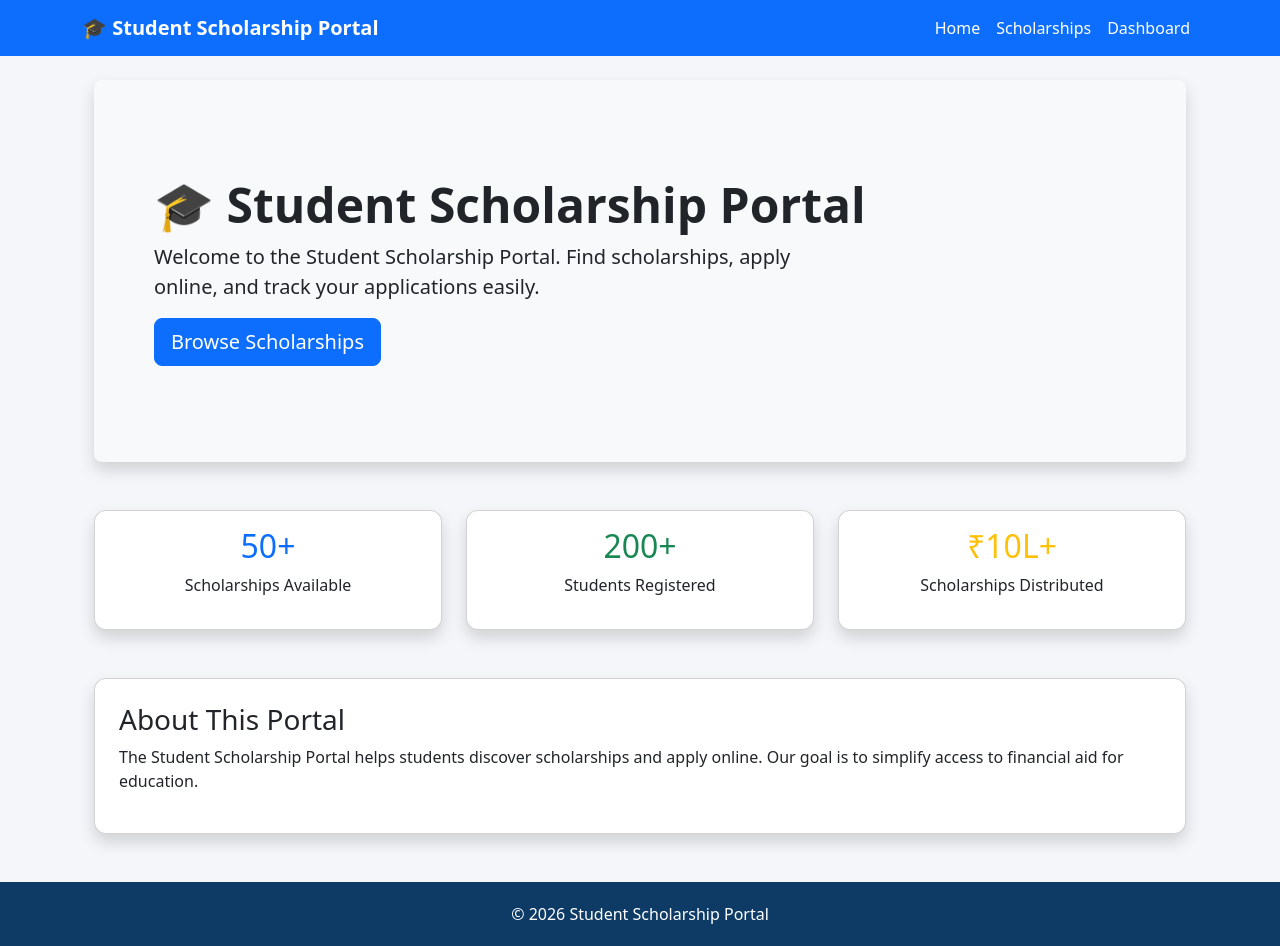
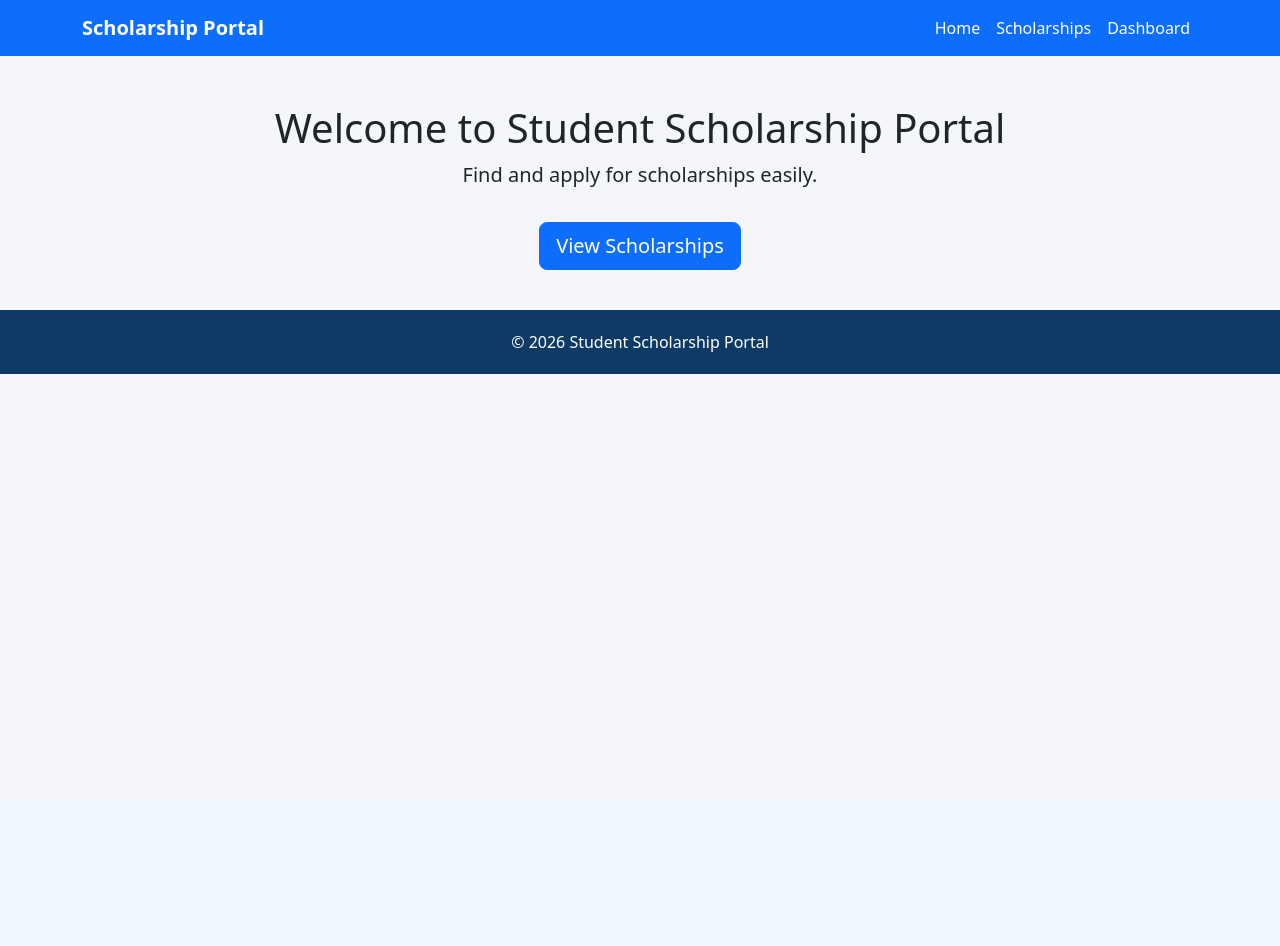
Before and after one commit to likhithar01/student_scholarship_portal, a Django app: page / in a window 1280 px wide. After the commit the page ends 374 px from the top, so only its background shows below. Run offline with Django 5.2, Linux system fonts and the light colour scheme.

Commit message:
update the features

```diff
--- a/scholarships/templates/base.html
+++ b/scholarships/templates/base.html
@@ -44,9 +44,7 @@ margin-top:40px;
 
 <div class="container">
 
-<a class="navbar-brand text-white fw-bold" href="/">
-🎓 Student Scholarship Portal
-</a>
+<a class="navbar-brand text-white fw-bold" href="/">Scholarship Portal</a>
 
 <ul class="navbar-nav ms-auto">
 
--- a/scholarships/templates/home.html
+++ b/scholarships/templates/home.html
@@ -2,109 +2,18 @@
 
 {% block content %}
 
-<div class="container">
+<div class="text-center mt-5">
 
-<!-- HERO SECTION -->
+<h1>Welcome to Student Scholarship Portal</h1>
 
-<div class="p-5 mb-5 bg-light rounded-3 shadow">
-
-<div class="container-fluid py-5">
-
-<h1 class="display-5 fw-bold">
-🎓 Student Scholarship Portal
-</h1>
-
-<p class="col-md-8 fs-5">
-
-Welcome to the Student Scholarship Portal.
-Find scholarships, apply online, and track your applications easily.
-
+<p class="lead">
+Find and apply for scholarships easily.
 </p>
 
-<a href="/scholarships/" class="btn btn-primary btn-lg">
-
-Browse Scholarships
-
+<a href="/scholarships/" class="btn btn-primary btn-lg mt-3">
+View Scholarships
 </a>
 
 </div>
 
-</div>
-
-
-<!-- STATISTICS SECTION -->
-
-<div class="row text-center mb-5">
-
-<div class="col-md-4">
-
-<div class="card shadow">
-
-<div class="card-body">
-
-<h2 class="text-primary">50+</h2>
-
-<p>Scholarships Available</p>
-
-</div>
-
-</div>
-
-</div>
-
-
-<div class="col-md-4">
-
-<div class="card shadow">
-
-<div class="card-body">
-
-<h2 class="text-success">200+</h2>
-
-<p>Students Registered</p>
-
-</div>
-
-</div>
-
-</div>
-
-
-<div class="col-md-4">
-
-<div class="card shadow">
-
-<div class="card-body">
-
-<h2 class="text-warning">₹10L+</h2>
-
-<p>Scholarships Distributed</p>
-
-</div>
-
-</div>
-
-</div>
-
-</div>
-
-
-<!-- ABOUT SECTION -->
-
-<div class="card shadow p-4 mb-5">
-
-<h3>About This Portal</h3>
-
-<p>
-
-The Student Scholarship Portal helps students discover scholarships and apply online.
-Our goal is to simplify access to financial aid for education.
-
-</p>
-
-</div>
-
-
-</div>
-
 {% endblock %}
```
Also changed, not shown: scholarships/templates/list.html (+37 -30 lines).
